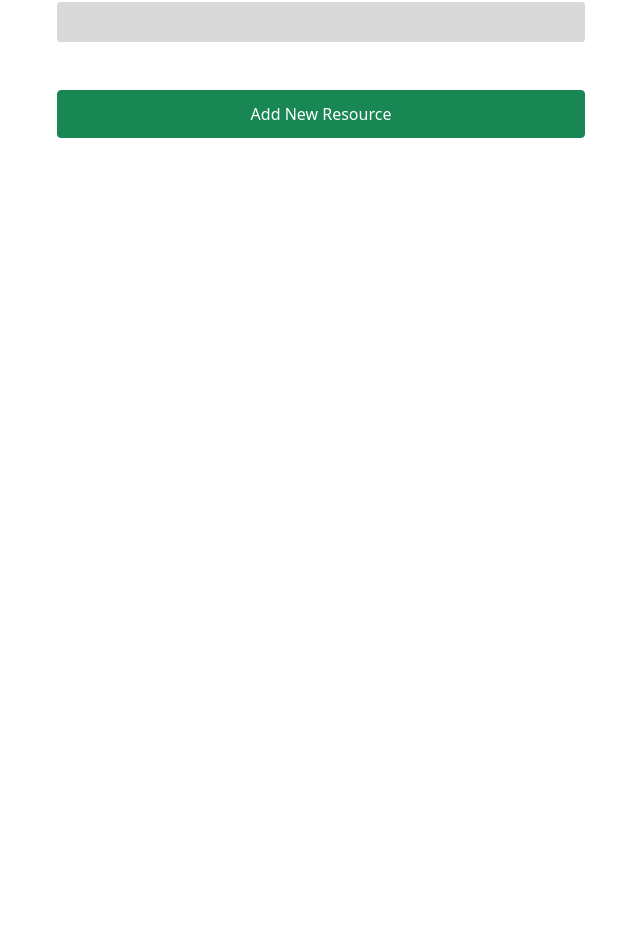
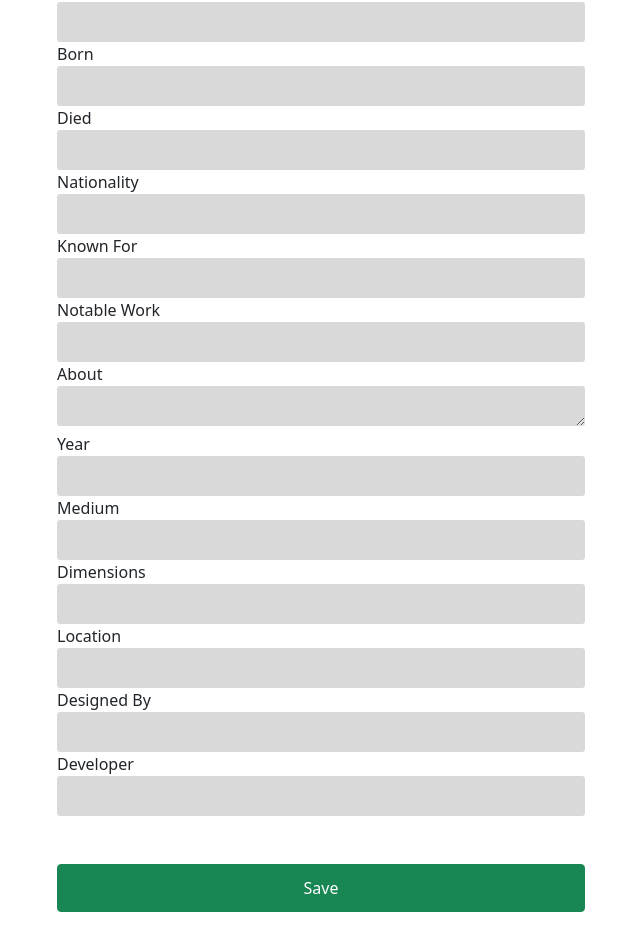
Before and after one commit to jellyfisssh/DataAccess, a React (Create React App) app: page /add-new in a window 1280 px wide. Shown: the part 299-1235 px from the top of the page, without its empty margins (319-959 px from the left). Before the commit the page ends 800 px from the top, so only its background shows below. Built offline with nearby package versions, Linux system fonts and the light colour scheme.

Commit message:
main page functionality and styling

```diff
--- a/src/components/AddNewPage.js
+++ b/src/components/AddNewPage.js
@@ -7,7 +7,19 @@ function AddNewPage() {
   const [input, setInput] = useState({
     category: '',
     type: '',
-    name: ''
+    name: '',
+    born: '',
+    died: '',
+    nationality: '',
+    known_for: '',
+    notable_work: '',
+    about: '',
+    year: '',
+    medium: '',
+    dimensions: '',
+    location: '',
+    designed_by: '',
+    developer: ''
   })
 
   function handleChange(e) {
@@ -26,7 +38,19 @@ function AddNewPage() {
     const newArticle = {
       category: input.category,
       type: input.type,
-      name: input.name
+      name: input.name,
+      born: input.born,
+      died: input.died,
+      nationality: input.nationality,
+      known_for: input.known_for,
+      notable_work: input.notable_work,
+      about: input.about,
+      year: input.year,
+      medium: input.medium,
+      dimensions: input.dimensions,
+      location: input.location,
+      designed_by: input.designed_by,
+      developer: input.developer
     }
 
     axios.post('http://localhost:3001/add-new', newArticle)
@@ -34,9 +58,9 @@ function AddNewPage() {
 
   return (
     <Container fluid className="container" >
-     <Col ><h1 className="title" >Add New Resource</h1></Col>
+     <Col ><h1 className="title" >Add New Article</h1></Col>
      <form onSubmit={ onSubmit }>
-        <label>Category *</label>
+        <label>Category</label>
         <br />
 
         <select className="input" name='category' value={input.category}  onChange={handleChange}>
@@ -45,7 +69,7 @@ function AddNewPage() {
           <option  value="technology">Technology</option>
         </select>
         <br/>
-        <label>Type *</label>
+        <label>Type</label>
         <br />
         <input
          className="input"
@@ -55,7 +79,7 @@ function AddNewPage() {
           onChange={handleChange}
         />
         <br />
-        <label>Name *</label>
+        <label>Name</label>
         <br />
         <input
          className="input"
@@ -64,8 +88,130 @@ function AddNewPage() {
           value={input.name}
           onChange={handleChange}
         />
-        <br/>
-        <Button variant='success' className="btn" type='submit' >Add New Resource </Button>
+        <br />
+        <label>Born</label>
+        <br />
+        <input
+         className="input"
+          name='born'
+          type='text'
+          value={input.born}
+          onChange={handleChange}
+        />
+        <br />
+        <label>Died</label>
+        <br />
+        <input
+         className="input"
+          name='died'
+          type='text'
+          value={input.died}
+          onChange={handleChange}
+        />
+        <br />
+        <label>Nationality</label>
+        <br />
+        <input
+         className="input"
+          name='nationality'
+          type='text'
+          value={input.nationality}
+          onChange={handleChange}
+        />
+        <br />
+        <label>Known For</label>
+        <br />
+        <input
+         className="input"
+          name='known_for'
+          type='text'
+          value={input.known_for}
+          onChange={handleChange}
+        />
+         <br />
+        <label>Notable Work</label>
+        <br />
+        <input
+         className="input"
+          name='notable_work'
+          type='text'
+          value={input.notable_work}
+          onChange={handleChange}
+        />
+         <br />
+        <label>About</label>
+        <br />
+        <textarea
+         className="input"
+          name='about'
+          type='text'
+          value={input.about}
+          onChange={handleChange}
+        />
+         <br />
+        <label>Year</label>
+        <br />
+        <input
+         className="input"
+          name='year'
+          type='text'
+          value={input.year}
+          onChange={handleChange}
+        />
+         <br />
+        <label>Medium</label>
+        <br />
+        <input
+         className="input"
+          name='medium'
+          type='text'
+          value={input.medium}
+          onChange={handleChange}
+        />
+         <br />
+        <label>Dimensions</label>
+        <br />
+        <input
+         className="input"
+          name='dimensions'
+          type='text'
+          value={input.dimensions}
+          onChange={handleChange}
+        />
+         <br />
+        <label>Location</label>
+        <br />
+        <input
+         className="input"
+          name='location'
+          type='text'
+          value={input.location}
+          onChange={handleChange}
+        />
+         <br />
+        <label>Designed By</label>
+        <br />
+        <input
+         className="input"
+          name='designed_by'
+          type='text'
+          value={input.designed_by}
+          onChange={handleChange}
+        />
+         <br />
+        <label>Developer</label>
+        <br />
+        <input
+         className="input"
+          name='developer'
+          type='text'
+          value={input.developer}
+          onChange={handleChange}
+        />
+         <br />
+        <Button variant='success' className="btn" type='submit' >Save </Button>
+        <br />
+        <br />
       </form>
 
 
--- a/src/components/MainContentPage.css
+++ b/src/components/MainContentPage.css
@@ -1,9 +1,9 @@
 .content {
   display: flex;
-  flex-direction: row;
+  flex-direction: column;
   background-color: #D9D9D9;
-  margin-top: 2rem;
-  height: 4rem;
+  margin-top: 1rem;
+  margin-bottom: 1rem;
   padding-top: 1rem;
   padding-left: 2rem;
   padding-right: 2rem;
@@ -12,45 +12,43 @@
 
 }
 
+.innerContent {
+  width: 100%;
+  display: flex;
+  justify-content: space-between;
+}
+
 .search {
   width: 30rem;
   height: 3rem;
   background-color: #D9D9D9;
   border: none;
-  margin-left: -30rem;
   border-radius: 0.2rem;
   padding-left: 0.5rem;
+  margin-bottom: 1rem;
 }
 
 
 .top-container {
+  width: 75%;
   display: flex;
-  flex-direction: row;
+  justify-content: space-between;
+  padding-right: 3rem;
 }
 
 .add-new {
-  position: absolute;
-  right: 0;
-  left: auto;
-  width: 25%;
   text-decoration: none;
- color: black;
+  color: black;
 }
 
 .see-more {
- position: absolute;
- right: 0;
- left: auto;
- width: 25%;
- text-decoration: none;
-color: black;
+  text-decoration: none;
+  color: black;
+  margin: 1rem;
 }
 
 .edit-link {
-  position: absolute;
-  right: 5rem;
-  left: auto;
-  width: 25%;
   text-decoration: none;
- color: black;
+  color: black;
+  margin: 1rem;
  }
--- a/src/components/MainContentPage.js
+++ b/src/components/MainContentPage.js
@@ -9,7 +9,19 @@ function MainContentPage({role}) {
   const [articles, setArticles] = useState([{
     category: '',
     type: '',
-    name: ''
+    name: '',
+    born: '',
+    died: '',
+    nationality: '',
+    known_for: '',
+    notable_work: '',
+    about: '',
+    year: '',
+    medium: '',
+    dimensions: '',
+    location: '',
+    designed_by: '',
+    developer: ''
   }])
 
   useEffect(() => {
@@ -19,29 +31,20 @@ function MainContentPage({role}) {
       }
     }).then(jsonRes => setArticles(jsonRes));
   })
-//   const MOCK_DATA = [{
-//      name: 'Euclid',
-//      type: 'Biography',
-//      about : 'Euclid, sometimes given the name Euclid of Alexandria to distinguish him from Euclides of Megara, was a ....',
-
-//   },
-//   {
-//     name: 'Euclid',
-//     type: 'Biography',
-//     about : 'Euclid, sometimes given the name Euclid of Alexandria to distinguish him from Euclides of Megara, was a ....',
-
-//  }]
-
 
   return (
     <Container>
     <div className="top-container">
-    <div><input
+      <div>
+        <input
         placeholder="Enter a category or keyword to search..."
         className="search"
         onChange={event => setQuery(event.target.value)}
-     /></div>
+        />
+      </div>
+      <div>
         {  (role === 'Administrator' ) && <Link to='/add-new' className='add-new'>Add New</Link>}
+      </div>
     </div>
 
   { articles.filter(item => {
@@ -56,12 +59,14 @@ function MainContentPage({role}) {
   }
  }).map((item) => (
       <div className='content'>
-        <h3>{item.category} - {item.type}</h3>
-
-        {/* <p style={{margin: '0.5rem'}}>{(item.about).substring(0,50)} ......</p> */}
+        <h2>{item.name}</h2>
+        <div className='innerContent'>
+          <h5>Category: {item.category}<br/> Type: {item.type}</h5>
+          <div>
           { (role !== 'Student' ) && <Link className='edit-link' to='/add-new'>Edit</Link> }
-
           <Link className='see-more' to={`/detail-content/${item.name}`} >See More</Link>
+          </div>
+       </div>
       </div>
 
     ))}
```
Also changed, not shown: models/articleModel.js (+13 -14 lines), routes/articleRoute.js (+26 -1 lines). Lines whose indentation alone changed are shown as unchanged.
